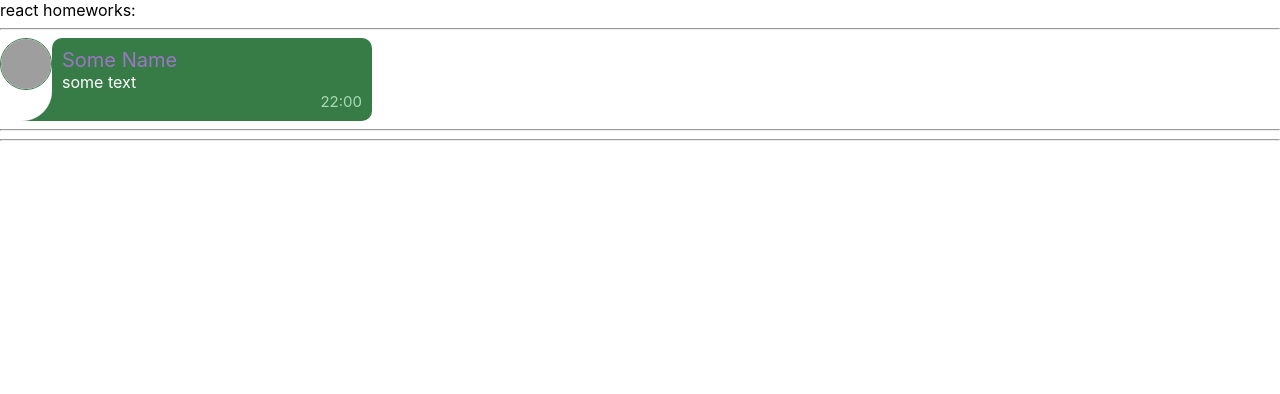
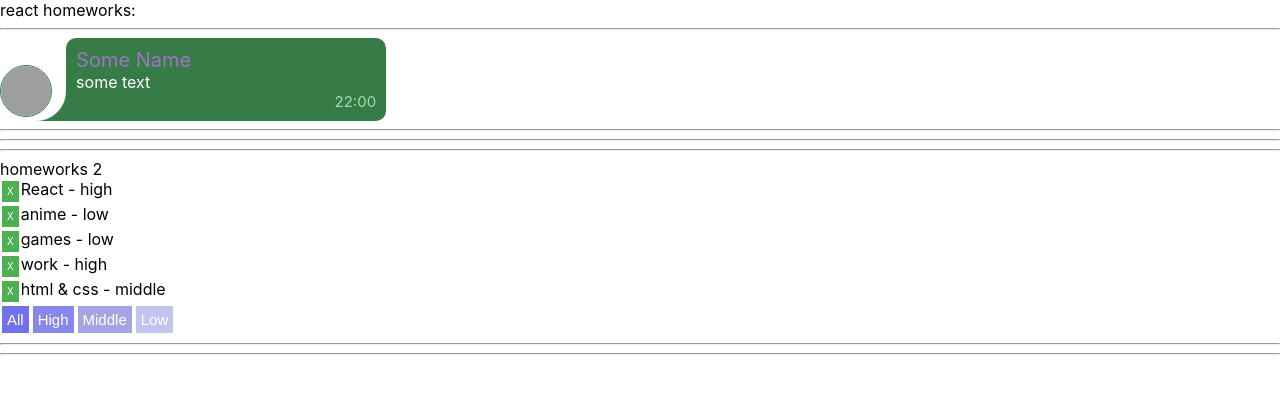
Before and after one commit to DubrovskayaDarya/homework01, a React (Create React App) app: page / in a window 1280 px wide. Shown: the top 394 px of the page. Built offline with nearby package versions, Linux system fonts and the light colour scheme; grey boxes are pictures that could not be loaded.

Commit message:
Second HWR + adding some polish in the 1st hwr

```diff
--- a/src/p1-main/m1-ui/u1-app/App.tsx
+++ b/src/p1-main/m1-ui/u1-app/App.tsx
@@ -1,13 +1,14 @@
 import React from 'react'
 import s from './App.module.css'
 import HW1 from '../../../p2-homeworks/h1/HW1'
+import HW2 from "../../../p2-homeworks/h2/HW2";
 
 function App() {
     return (
         <div className={s.App}>
             <div>react homeworks:</div>
             <HW1/>
-            {/*<HW2/>*/}
+            <HW2/>
             {/*<HW3/>*/}
             {/*<HW4/>*/}
             {/*<HW5/>*/}
--- a/src/p2-homeworks/h1/Message.module.css
+++ b/src/p2-homeworks/h1/Message.module.css
@@ -1,24 +1,25 @@
 .parent {
+    align-items: flex-end;
     display: flex;
 }
 
 .avatar {
-    margin-bottom: 0;
     width: 50px;
     height: 50px;
     border-radius: 100px;
     border: 1px solid;
     border-color: #377c47;
+
 }
 
 .message {
+    align-items: flex-end;
     position: relative;
     width: 300px;
     padding: 10px;
     border-radius: 10px 10px 10px 0;
     background: #377c47;
     color: #ffffff;
-    text-align: left;
 }
 
 .message::after {
@@ -48,3 +49,6 @@
     flex-grow: 1;
     text-align: right;
 }
+.stupidButWorks {
+    color: white;
+}
--- a/src/p2-homeworks/h1/Message.tsx
+++ b/src/p2-homeworks/h1/Message.tsx
@@ -15,6 +15,7 @@ function Message(props: MessageType) {
             <div>
                 <img className={s.avatar} src={props.avatar}/>
             </div>
+            <div className={s.stupidButWorks}>' '</div>
             <div className={s.message}>
                 <div className={s.name}>{props.name}</div>
                 {props.message}
--- a/src/p2-homeworks/h2/Affair.tsx
+++ b/src/p2-homeworks/h2/Affair.tsx
@@ -1,21 +1,22 @@
 import React from 'react'
+import {MouseEvent} from "react";
+import {AffairType} from "./HW2";
+import s from './Button.module.css'
 
 type AffairPropsType = {
     // key не нужно типизировать
-    affair: any // need to fix any
-    deleteAffairCallback: any // need to fix any
+    affair: AffairType
+    deleteAffairCallback: (_id: number) => void
 }
 
-function Affair(props: AffairPropsType) {
-    const deleteCallback = () => {}// need to fix
-
+export function Affair(props: AffairPropsType) {
+    const deleteHandler = (e: MouseEvent<HTMLButtonElement>) => {
+        props.deleteAffairCallback(props.affair._id)
+    }
     return (
         <div>
-            // show some text
-
-            <button onClick={deleteCallback}>X</button>
+            <button className={s.button} onClick={deleteHandler}>X</button>
+            {props.affair.name}  -  {props.affair.priority}
         </div>
     )
 }
-
-export default Affair
--- a/src/p2-homeworks/h2/Affairs.tsx
+++ b/src/p2-homeworks/h2/Affairs.tsx
@@ -1,36 +1,46 @@
 import React from 'react'
-import Affair from './Affair'
-import {AffairType} from './HW2'
+import {Affair} from "./Affair";
+import {AffairType, FilterType} from './HW2'
+import {MouseEvent} from "react";
+import s from './Button.module.css'
 
 type AffairsPropsType = { // need to fix any
-    data: any
+    data: AffairType[]
     setFilter: any
-    deleteAffairCallback: any
+    deleteAffairCallback: (_id: number) => void
 }
 
 function Affairs(props: AffairsPropsType) {
-    const mappedAffairs = props.data.map((a: AffairType) => (
+    const mappedAffairs = props.data.map((a) => (
         <Affair // should work
             key={a._id} // кеи ОБЯЗАТЕЛЬНЫ в 99% - так что лучше их писать всегда при создании компонент в мапе
             affair={a}
-            deleteAffairCallback={props.deleteAffairCallback}
+            deleteAffairCallback={() => props.deleteAffairCallback(a._id)}
         />
     ))
 
-    const setAll = () => {} // need to fix
-    const setHigh = () => {}
-    const setMiddle = () => {}
-    const setLow = () => {}
+    const setAll = (e: MouseEvent<HTMLButtonElement>) => {
+        props.setFilter('all')
+    } // need to fix
+    const setHigh = (e: MouseEvent<HTMLButtonElement>) => {
+        props.setFilter('high')
+    }
+    const setMiddle = (e: MouseEvent<HTMLButtonElement>) => {
+        props.setFilter('middle')
+    }
+    const setLow = (e: MouseEvent<HTMLButtonElement>) => {
+        props.setFilter('low')
+    }
 
     return (
         <div>
 
             {mappedAffairs}
 
-            <button onClick={setAll}>All</button>
-            <button onClick={setHigh}>High</button>
-            <button onClick={setMiddle}>Middle</button>
-            <button onClick={setLow}>Low</button>
+            <button className={s.buttonAll} onClick={setAll}>All</button>
+            <button className={s.buttonHigh} onClick={setHigh}>High</button>
+            <button className={s.buttonMid} onClick={setMiddle}>Middle</button>
+            <button className={s.buttonLow} onClick={setLow}>Low</button>
         </div>
     )
 }
--- /dev/null
+++ b/src/p2-homeworks/h2/Button.module.css
@@ -0,0 +1,45 @@
+.button {
+    background-color: #4CAF50;
+    border: 2px solid #ffffff;
+    color: white;
+    padding: 5px 5px;
+    text-align: center;
+    display: inline-block;
+    font-size: 10px;
+}
+.buttonAll {
+    background-color: rgba(71, 71, 231, 0.77);
+    border: 2px solid #ffffff;
+    color: white;
+    padding: 5px 5px;
+    text-align: center;
+    display: inline-block;
+    font-size: 15px;
+}
+.buttonHigh {
+    background-color: rgba(100, 100, 231, 0.77);
+    border: 2px solid #ffffff;
+    color: white;
+    padding: 5px 5px;
+    text-align: center;
+    display: inline-block;
+    font-size: 15px;
+}
+.buttonMid {
+    background-color: rgba(137, 137, 220, 0.77);
+    border: 2px solid #ffffff;
+    color: white;
+    padding: 5px 5px;
+    text-align: center;
+    display: inline-block;
+    font-size: 15px;
+}
+.buttonLow {
+    background-color: rgba(177, 177, 236, 0.77);
+    border: 2px solid #ffffff;
+    color: white;
+    padding: 5px 5px;
+    text-align: center;
+    display: inline-block;
+    font-size: 15px;
+}
--- a/src/p2-homeworks/h2/HW2.tsx
+++ b/src/p2-homeworks/h2/HW2.tsx
@@ -1,13 +1,18 @@
 import React, {useState} from 'react'
 import Affairs from './Affairs'
 
+
 // types
-export type AffairPriorityType = any // need to fix any
-export type AffairType = any // need to fix any
+export type AffairPriorityType = 'high' | 'middle' | 'low'
+export type AffairType = {
+    _id: number
+    name: string
+    priority: AffairPriorityType
+}
 export type FilterType = 'all' | AffairPriorityType
 
 // constants
-const defaultAffairs: any = [ // need to fix any
+const defaultAffairs: Array<AffairType> = [
     {_id: 1, name: 'React', priority: 'high'},
     {_id: 2, name: 'anime', priority: 'low'},
     {_id: 3, name: 'games', priority: 'low'},
@@ -16,20 +21,24 @@ const defaultAffairs: any = [ // need to fix any
 ]
 
 // pure helper functions
-export const filterAffairs = (affairs: any, filter: any): any => { // need to fix any
+export const filterAffairs = (affairs: AffairType[], filter: FilterType): any => {
     if (filter === 'all') return affairs
-    else return // need to fix
+    if (filter === 'high') return affairs.filter((t) => t.priority === 'high')
+    if (filter === 'middle') return affairs.filter((t) => t.priority === 'middle')
+    if (filter === 'low') return affairs.filter((t) => t.priority === 'low')
 }
-export const deleteAffair = (affairs: any, _id: any): any => { // need to fix any
-    return // need to fix
+
+
+export const deleteAffair = (affairs: AffairType[], _id: number) => {
+    return affairs.filter((t) => t._id != _id)
 }
 
 function HW2() {
-    const [affairs, setAffairs] = useState<any>(defaultAffairs) // need to fix any
+    const [affairs, setAffairs] = useState<AffairType[]>(defaultAffairs)
     const [filter, setFilter] = useState<FilterType>('all')
 
     const filteredAffairs = filterAffairs(affairs, filter)
-    const deleteAffairCallback = (_id: any) => setAffairs(deleteAffair(affairs, _id)) // need to fix any
+    const deleteAffairCallback = (newID: number) => setAffairs(deleteAffair(affairs, newID))
 
     return (
         <div>
```
